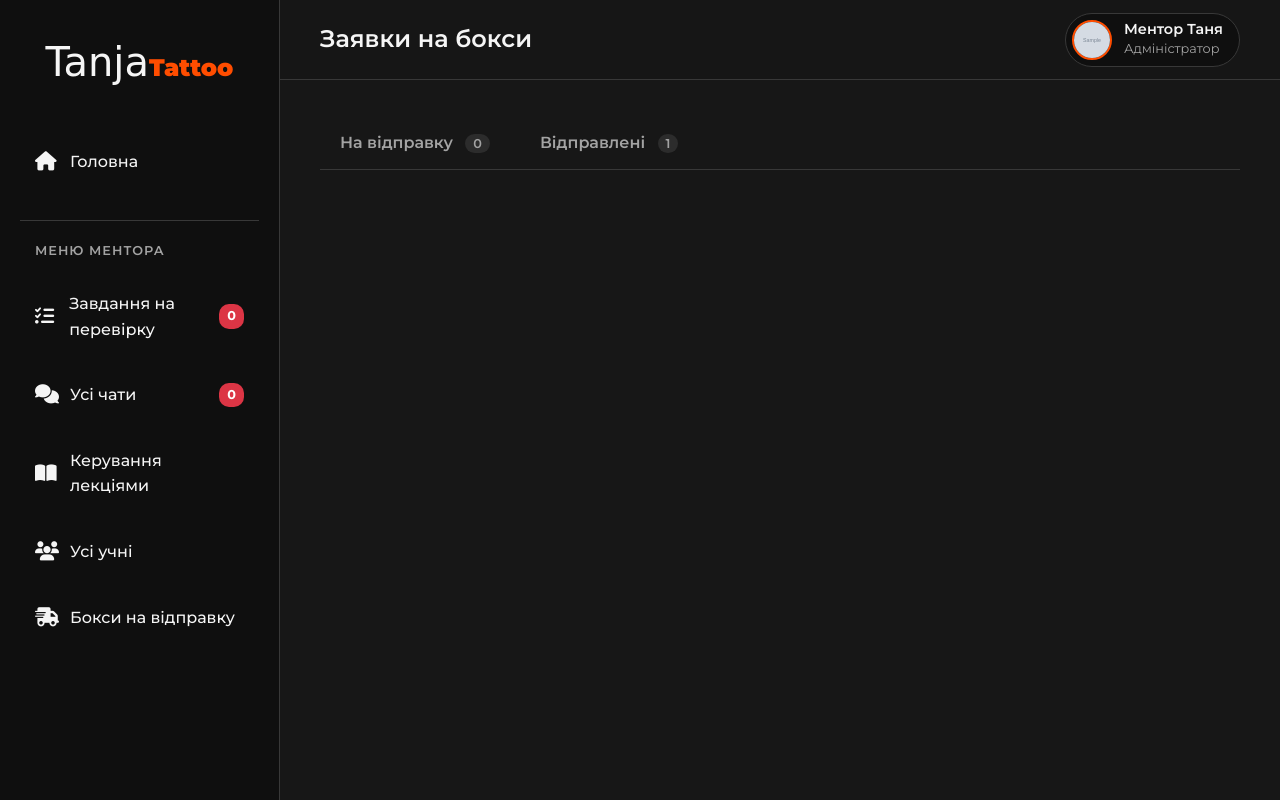
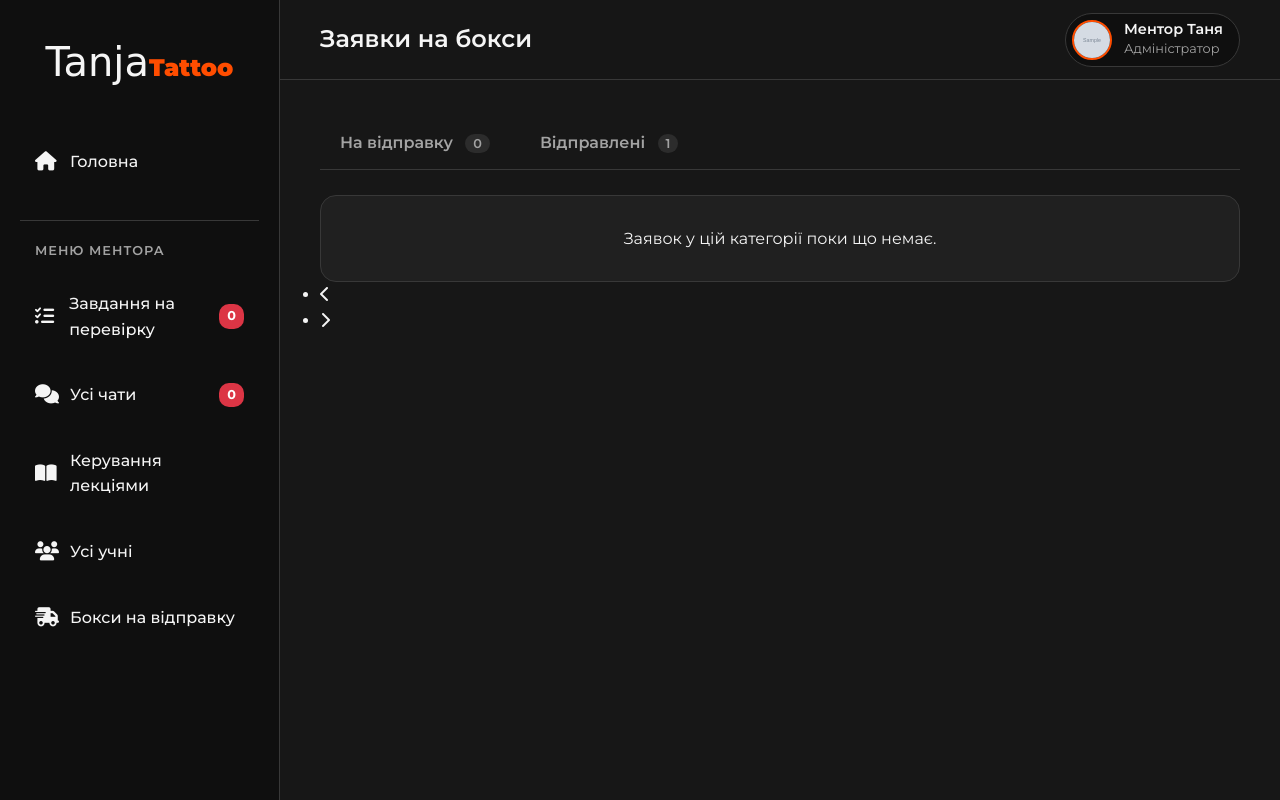
Before and after one commit to stager0/tanja_tattoo_academy, a Django app: page /platform/admin_boxes/ in a window 1280 px wide. Run offline with Django 5.2, Linux system fonts and the light colour scheme; a user stored in the database is signed in; tables that the repository leaves empty hold one stand-in row (values such as "Sample post"); grey boxes marked "Sample" are stand-in pictures; some web fonts are replaced.

Commit message:
feat(template): implement pagination in admin-boxes

```diff
--- a/templates/admin-boxes.html
+++ b/templates/admin-boxes.html
@@ -21,7 +21,7 @@
           <img src="{{ box.user.avatar.url }}" alt="Avatar" class="avatar">
           <div class="info">
             <strong>{{ box.user.get_full_name }}</strong>
-            <p>Заявка від {{ box.sent_date|date:"m-d-y H:i" }}</p>
+            <p>Заявка від {{ box.created_date|date:"d.m.Y H:i" }}</p>
           </div>
         </div>
         <div class="admin-item-body">
@@ -34,32 +34,74 @@
             <span>{{ box.phone }}</span>
           </div>
           <div class="info-item">
-            <strong>ФІО отримувача:</strong>
+            <strong>ПІБ отримувача:</strong>
             <span>{{ box.full_name }}</span>
           </div>
           <div class="info-item">
             <strong>Коментарі:</strong>
-            <span>{{ box.comments }}</span>
+            <span>{{ box.comments|default:"Коментарів немає" }}</span>
           </div>
           {% if box.is_sent %}
             <div class="info-item">
               <strong>Статус:</strong>
-            <span>Вже відправлено: <strong>{{ box.sent_date|date:"d-m-y H:i" }}</strong></span>
+              <span>Вже відправлено: <strong>{{ box.sent_date|date:"d.m.Y H:i" }}</strong></span>
             </div>
           {% endif %}
         </div>
+
         {% if not box.is_sent %}
           <div class="admin-item-footer">
             <form method="post">
               {% csrf_token %}
-            <button class="btn mark-as-sent-btn" name="mark_as_sent" value="{{ box.pk }}" style="width: 100%;">Позначити
+              <button class="btn mark-as-sent-btn" name="mark_as_sent" value="{{ box.pk }}" style="width: 100%;">
+                Позначити
                 як відправлений
               </button>
             </form>
+          </div>
         {% endif %}
-
       </div>
+    {% empty %}
+      <div class="card" style="grid-column: 1 / -1; text-align: center;">
+        <p>Заявок у цій категорії поки що немає.</p>
       </div>
     {% endfor %}
   </div>
+  <nav aria-label="Навігація по сторінках">
+    <ul class="pagination">
+
+      {% if page_obj.has_previous %}
+        <li class="page-item">
+          <a class="page-link" href="?type={{ filter }}&page={{ page_obj.previous_page_number }}" aria-label="Previous">
+            <i class="fas fa-chevron-left"></i>
+          </a>
+        </li>
+      {% else %}
+        <li class="page-item disabled">
+          <span class="page-link"><i class="fas fa-chevron-left"></i></span>
+        </li>
+      {% endif %}
+
+      {% for num in page_obj.paginator.page_range %}
+        {% if page_obj.number == num %}
+          <li class="page-item active"><span class="page-link">{{ num }}</span></li>
+        {% else %}
+          <li class="page-item"><a class="page-link" href="?type={{ filter }}&page={{ num }}">{{ num }}</a></li>
+        {% endif %}
+      {% endfor %}
+
+      {% if page_obj.has_next %}
+        <li class="page-item">
+          <a class="page-link" href="?type={{ filter }}&page={{ page_obj.next_page_number }}" aria-label="Next">
+            <i class="fas fa-chevron-right"></i>
+          </a>
+        </li>
+      {% else %}
+        <li class="page-item disabled">
+          <span class="page-link"><i class="fas fa-chevron-right"></i></span>
+        </li>
+      {% endif %}
+
+    </ul>
+  </nav>
 {% endblock %}
```
Lines whose indentation alone changed are shown as unchanged.
